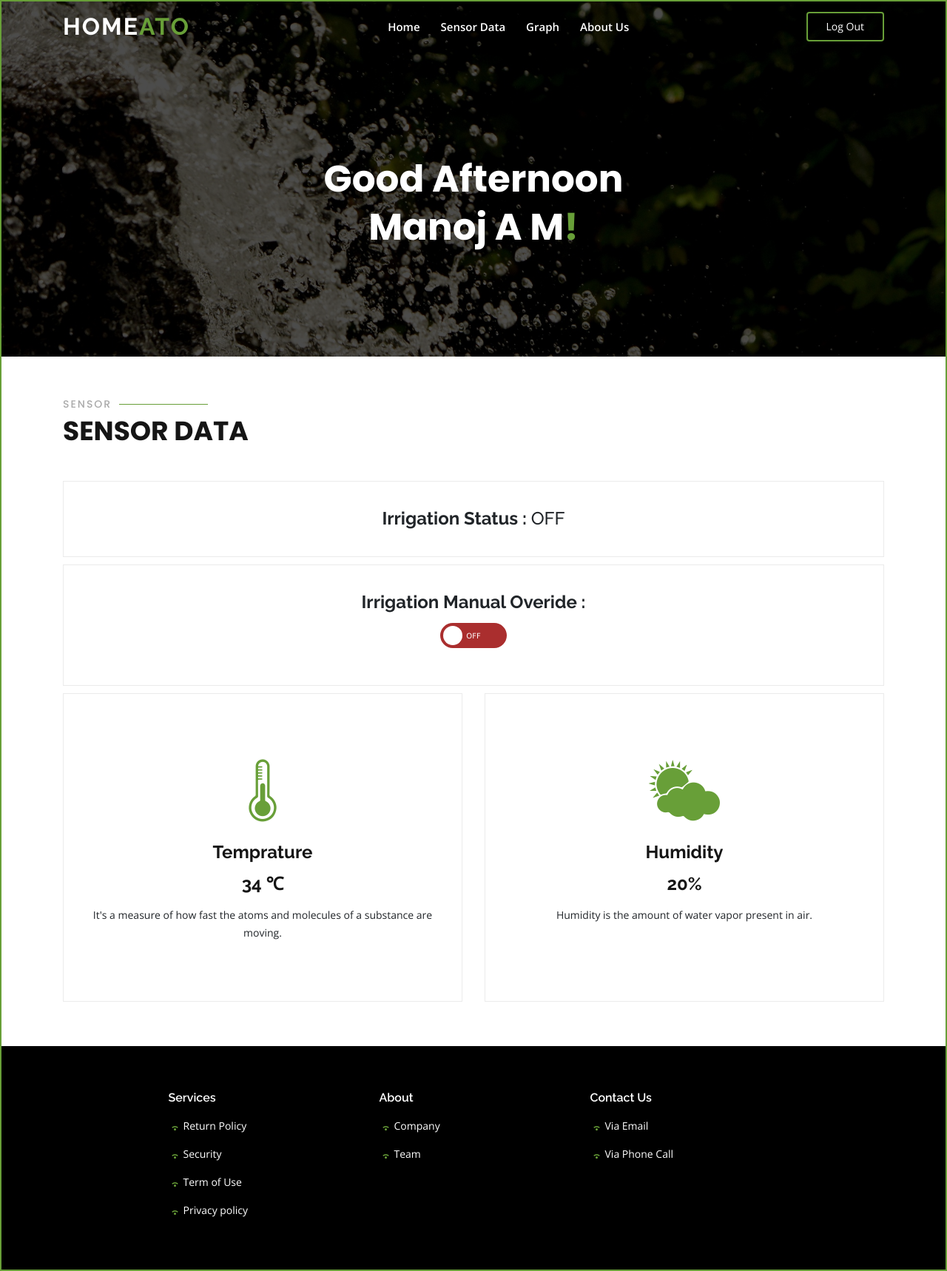
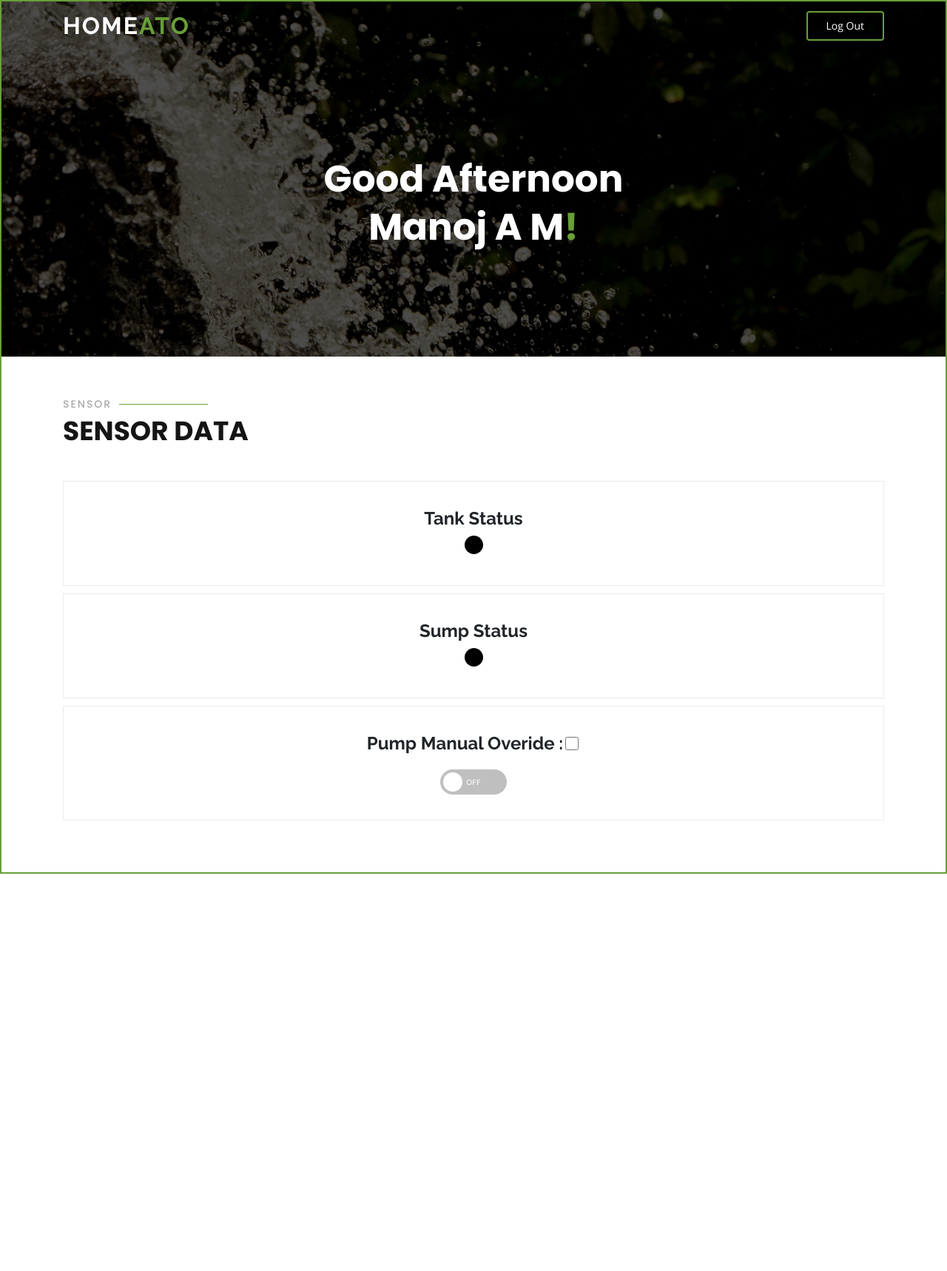
Before and after one commit to ManojAvarur/HomeAutomation, a PHP site: page /Frontend/information.html in a window 1280 px wide. Shown: the whole page at 74% size. After the commit the page ends 1181 px from the top, so only its background shows below. Run offline with PHP 8.4, Linux system fonts and the light colour scheme; some libraries are stand-ins or nearby versions.

Commit message:
Changes made according to requirement

```diff
--- a/Assets/css/style.css
+++ b/Assets/css/style.css
@@ -917,7 +917,7 @@ section {
     margin-bottom: 0;
 }
 
-.sensor-datas .pump-box {
+.sensor-datas .data-container {
     text-align: center;
     border: 1px solid #ebebeb;
     padding: 20px 20px;
@@ -927,7 +927,7 @@ section {
     margin-bottom: 10px;
 }
 
-.sensor-datas .icon-box:hover, .sensor-datas .pump-box:hover {
+.sensor-datas .icon-box:hover, .sensor-datas .data-container:hover {
     border-color: #fff;
     box-shadow: 0px 0 25px 0 rgba(0, 0, 0, 0.1);
     transform: translateY(-10px);
@@ -941,6 +941,9 @@ section {
     padding: 20px;
     background-color: #f44336;
     color: white;
+    width: 70%;
+    margin: 0 auto;
+    border-radius: 10px;
     display: none;
   }
 
@@ -959,27 +962,49 @@ section {
     color: black;
   }
 
+.black_circle,
+.red_circle,
+.yellow_circle,
+.orange_circle,
+.green_circle{
+    height: 25px;
+    width: 25px;
+    border-radius: 50%;
+    display: inline-block;
+    transition: ease-in;
+ }
 
-.graphs {
-    padding-top: 20px;
-    /* background-image: linear-gradient( rgb(246, 246, 246), rgb(246, 246, 246));  */
-    background-size: cover;
-    /* height: 90vh; */
+.black_circle{
+    background-color: rgb(0, 0, 0);
 }
 
-/* .graphs .section-title{
-    margin-top: 4%;
-} */
+.red_circle{
+    background-color: rgb(255, 0, 0);
+}
 
-.chart {
-    width: 100%;
-    min-height: 450px;
-    margin-top: 20px;
-  }
+.yellow_circle{
+    background-color: rgb(255, 255, 0);
+}
 
-/* .chart:last-child{
-    min-height: 0;
-} */
-.chart-row {
-    margin:0 !important;
-  }
+.orange_circle{
+    background-color: rgb(255, 166, 0);
+}
+
+.green_circle{
+    background-color: rgb(0, 128, 0);
+}
+
+.form-check-input{
+    width: 18px;
+    height: 18px;
+    display: inline-block;
+    margin-top: 5px
+}
+
+.isDisabled {
+    color: currentColor;
+    cursor: not-allowed;
+    opacity: 0.5;
+    text-decoration: none;
+    color: rgb(128, 128, 128);
+}
--- a/Assets/js/google-charts.js
+++ /dev/null
@@ -1,57 +0,0 @@
-// ----------- Line Graph Representation -----------------------------
-google.charts.load('current', {'packages':['corechart']});
-google.charts.setOnLoadCallback(drawChart);
-
-function drawChart() {
-    var data = google.visualization.arrayToDataTable( line_graph_data() );
-
-    var options = {
-        title: 'Humidity and Temparature',
-        curveType: 'function',
-        legend: { position: 'bottom' }
-    };
-
-    var chart = new google.visualization.LineChart(document.getElementById('curve_chart'));
-
-    chart.draw(data, options);
-}
-
-// ----------- Bar Graph Representation -----------------------------
-
-
-google.load("visualization", "1", {packages:["corechart"]});
-    google.setOnLoadCallback(drawChart1);
-    function drawChart1() {
-    var data = google.visualization.arrayToDataTable( bar_graph_data() );
-
-    var options = {
-        title: 'Total Useage of Pumps',
-        hAxis: {title: 'Year', titleTextStyle: {color: 'red'}}
-    };
-
-    var chart = new google.visualization.ColumnChart(document.getElementById('chart_div1'));
-    chart.draw(data, options);
-    }
-
-//    ----------- Table Representation -----------------------------
-
-// google.charts.load('current', {'packages':['table']});
-// google.charts.setOnLoadCallback(drawTable);
-
-// function drawTable() {
-//     var data = new google.visualization.DataTable();
-//     data.addColumn('string', 'Name');
-//     data.addColumn('number', 'Salary');
-//     data.addColumn('boolean', 'Full Time Employee');
-//     data.addRows( table_data() );
-
-//     var table = new google.visualization.Table(document.getElementById('table_div'));
-
-//     table.draw(data, {showRowNumber: true, width: '100%', height: '100%', title: 'Pump On Count',});
-// }
-
-$(window).resize(function(){
-    drawChart();
-    drawChart1();
-    // drawTable();
-});
--- a/Frontend/information.html
+++ b/Frontend/information.html
@@ -24,31 +24,6 @@
         <header id="header" class="fixed-top">
             <div class="container d-flex align-items-center justify-content-between">
                 <h1 class="logo"><a href="index.php">HOME<span>ATO</span></a></h1>
-                <nav class="nav-bar d-none d-lg-block">
-                    <ul>
-                        <li><a href="#information_main_home">Home</a></li>
-                        <li><a href="#sensor-datass">Sensor Data</a></li>
-                        <li><a href="#graph">Graph</a></li>
-                        <li><a href="#footer">About Us</a></li>
-                        <li class="unfreeze" style="display: none;"><a>|</a></li>
-                        <li class="unfreeze" style="display: none;"><a href="javascript:void(0);">Un-Freeze NodeMCU</a></li>
-                    </ul>
-                </nav>
-                <nav class="nav-bar d-lg-none d-sm-block">
-                    <ul>
-                        <li class="drop-down">
-                            <a></a>
-                            <ul>
-                                <li><a href="#information_main_home">Home</a></li>
-                                <li><a href="#sensor-datass">Sensor Data</a></li>
-                                <li><a href="#graph">Graph</a></li>
-                                <li><a href="#footer">About Us</a></li>
-                                <li class="unfreeze" style="display: none;"><a href="javascript:void(0);">Un-Freeze NodeMCU</a></li>
-                            </ul>
-                        </li>
-                    </ul>
-                </nav>
-
                 <a href="logout.php" class="login-btn">Log Out</a>
             </div>
         </header>
@@ -76,7 +51,7 @@
             </div>
         </section>
 
-        <section class="sensor-datas" id="sensor-datass" >
+        <section class="sensor-datas" id="sensorData" >
             <div class="container" data-aos="fade-down">
                 <div class="section-title">
                     <h2>Sensor</h2>
@@ -88,26 +63,30 @@
                     <strong>Error! : </strong><span id="alert-msg"></span>
                 </div>
 
-                <div class="pump-box" id="pump">
+                <div class="data-container">
                     <p>
-                        <h4><strong>Irrigation Status : </strong><span id="pump-status">OFF</span></h4>
-                        <!-- <input class="btn-success" type="checkbox" checked data-toggle="toggle" data-width="100" > -->
+                        <h4><strong>Tank Status</strong></h4><span class="black_circle" id="tank-status"></span>
                     </p>
                 </div>
 
-                <!-- <div class="pump-box" id="pump">
+                <div class="data-container">
                     <p>
-                        <h4 class="irrigation_manual_overide"><strong>Irrigation Manual Overide : </strong> </h4>
-                        <input class="btn-success irrigation_manual_overide" id="switch" onchange="irrigation_manual_overide()" type="checkbox" data-toggle="toggle" data-width="100" >
+                        <h4><strong>Sump Status</strong></h4><span class="black_circle" id="pump-status"></span>
                     </p>
-                </div>  -->
+                </div>
 
-                <div class="pump-box" id="pump">
+                <div class="data-container" id="pump">
                     <p>
-                        <h4><strong>Irrigation Manual Overide : </strong> </h4>
+                        <h4>
+                            <strong>Pump Manual Overide&nbsp;:&nbsp;&nbsp;&nbsp;&nbsp;</strong>
+                            <input type="checkbox" class="form-check-input" id="manual-overide" onchange="handelPumpManualOveride()">
+                        </h4>
+                    </p>
+
+
 
                     <label class="switch">
-                                <input type="checkbox" id="togBtn" onclick="nodemcu_free_check(irrigation_manual_overide, true, 'irrigation')">
+                        <input type="checkbox" id="togBtn" onchange="handelToggleButton()">
                         <div class="slider round" id="togBtn-slider">
                             <!--ADDED HTML -->
                             <span class="on">ON</span>
@@ -116,12 +95,12 @@
                         </div>
                     </label>
 
-                        </p>
+
                 </div>
 
-                <div class="row">
+                <!-- <div class="row">
 
-                    <div class="col-lg-6 d-flex align-items-stretch">
+                    <div class="col-lg-12 d-flex align-items-stretch">
                         <div class="icon-box">
                             <i class="icofont-thermometer icon"></i>
                             <h4><a class="temparature sensor_data_retrival" href="javascript:void(0);">Temprature</a></h4>
@@ -130,54 +109,10 @@
                         </div>
                     </div>
 
-                    <div class="col-lg-6 d-flex align-items-stretch">
-                        <div class="icon-box">
-                            <i class="icofont-ui-weather icon"></i>
-                            <h4><a class="humidity sensor_data_retrival" href="javascript:void(0);">Humidity</a></h4>
-                            <h4><a class="humidity sensor_data_retrival sensor_data_display" href="javascript:void(0);">20%</a></h4>
-                            <p>Humidity is the amount of water vapor present in air.</p>
-                        </div>
-                    </div>
-
-                </div>
+                </div> -->
 
             </div>
         </section>
-
-        <footer id="footer">
-            <div class="footer-top">
-                <div class="container">
-                    <div class="row justify-content-center">
-                        <div class="col-lg-3 col-md-6 footer-links">
-                            <h4>Services</h4>
-                            <ul>
-                                <li><i class="bx bx-wifi-1"></i> <a href="#">Return Policy</a></li>
-                                <li><i class="bx bx-wifi-1"></i> <a href="#">Security</a></li>
-                                <li><i class="bx bx-wifi-1"></i> <a href="#">Term of Use</a></li>
-                                <li><i class="bx bx-wifi-1"></i> <a href="#">Privacy policy</a></li>
-                            </ul>
-                        </div>
-
-                        <div class="col-lg-3 col-md-6 footer-links">
-                            <h4>About</h4>
-                            <ul>
-                                <li><i class="bx bx-wifi-1"></i> <a href="#">Company</a></li>
-                                <li><i class="bx bx-wifi-1"></i> <a href="#">Team</a></li>
-                            </ul>
-                        </div>
-
-                        <div class="col-lg-3 col-md-12 footer-links">
-                            <h4>Contact Us</h4>
-                            <ul>
-                                <li><i class="bx bx-wifi-1"></i> <a href="mailto:farmato.dontreply@gmail.com">Via Email</a></li>
-                                <li><i class="bx bx-wifi-1"></i> <a href="tel:+919123456780">Via Phone Call</a></li>
-                            </ul>
-                        </div>
-
-                    </div>
-                </div>
-            </div>
-        </footer>
 
         <a href="#" class="back-to-top"><i class="ri-arrow-up-line"></i></a>
         <div id="preloader"></div>
@@ -191,14 +126,44 @@
         <script src="../Assets/vendor/counterup/counterup.min.js"></script>
         <script src="../Assets/vendor/aos/aos.js"></script>
         <script src="../Assets/js/main.js"></script>
-        <script src="../Assets/vendor/google-charts/loader.js"></script>
-        <script src="../Assets/js/information.js"></script>
         <script>
-            function user_id(){
-                return "secret";
+            let switchOnColor = "#689F38";
+            let switchOffColor = "#aa2e2e";
+            let disabledColor = "#808080";
+            let manualOverideCheckBox = document.getElementById("manual-overide");
+            let toggleButtonContainer = document.getElementById("togBtn-slider");
+            let toggleButton = document.getElementById("togBtn");
+
+            function handelToggleButton(){
+                setToggleSwitchColor();
             }
+
+            function setToggleSwitchColor(){
+                if( ! toggleButton.disabled ){
+                    if( toggleButton.checked ){
+                        toggleButtonContainer.style.backgroundColor = switchOnColor;
+                    } else{
+                        toggleButtonContainer.style.backgroundColor = switchOffColor;
+                    }
+                    toggleButtonContainer.classList.remove("isDisabled");
+                } else {
+                    toggleButtonContainer.style.backgroundColor = disabledColor;
+                    toggleButtonContainer.classList.add("isDisabled");
+                }
+            }
+
+            function handelPumpManualOveride(){
+                if( manualOverideCheckBox.checked ){
+                    toggleButton.disabled = false;
+                } else {
+                    toggleButton.checked = false;
+                    toggleButton.disabled = true;
+                }
+                setToggleSwitchColor();
+            }
+
+            window.onload = handelPumpManualOveride;
         </script>
-        <script src="../Assets/js/google-charts.js"></script>
     </body>
 </html>
 
```
Lines whose indentation alone changed are shown as unchanged.
